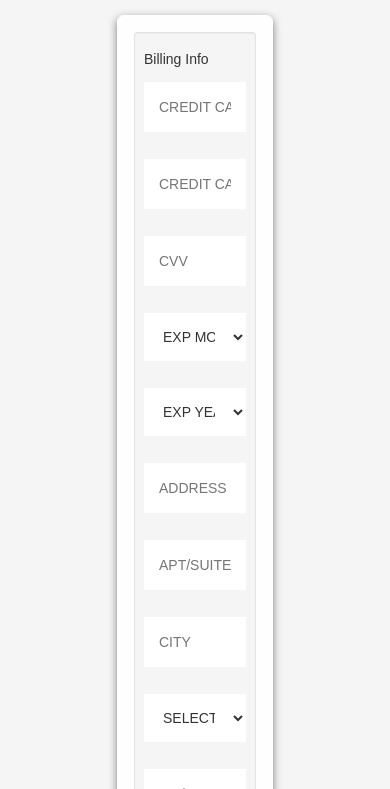
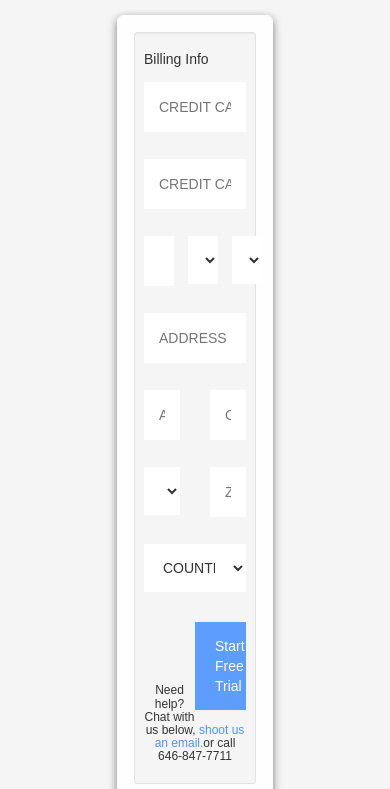
Before and after one commit to achandru/bootstrap_demo, a plain HTML site: page sample.html in a window 390 px wide. Shown: the part 55-844 px from the top of the page. Drawn offline with nearby package versions, Linux system fonts and the light colour scheme.

Commit message:
responsive

```diff
--- a/sample.html
+++ b/sample.html
@@ -129,16 +129,16 @@
             <h5>Billing Info</h5>
         </div>
         <div class="row">
-            <div class="col-sm-12" "col-xs-12" "col-md-12" "col-lg-12">
+            <div class="col-sm-12 col-xs-12 col-md-12 col-lg-12">
                 <input type="text" placeholder="CREDIT CARD NAME" name="cname" required>
             </div>
-            <div class="col-sm-12" "col-xs-12" "col-md-12" "col-lg-12">
+            <div class="col-sm-12 col-xs-12 col-md-12 col-lg-12">
                 <input type="text" placeholder="CREDIT CARD NUMBER" name="cnum" required>
             </div>
-            <div class="col-sm-4" "col-xs-4" "col-md-4" "col-lg-4">
+            <div class="col-sm-4 col-xs-4 col-md-4 col-lg-4">
                 <input type="text" placeholder="CVV" name="cvv" required>
             </div>
-            <div class="col-sm-4" "col-xs-4" "col-md-4" "col-lg-4">
+            <div class="col-sm-4 col-xs-4 col-md-4 col-lg-4">
                 <select id="expmon" name="expmonth" required>
                     <option value="">EXP MONTH</option>
                     <option value="a">01</option>
@@ -155,7 +155,7 @@
                     <option value="l">12</option>
                 </select>
             </div>
-            <div class="col-sm-4" "col-xs-4" "col-md-4" "col-lg-4">
+            <div class="col-sm-4 col-xs-4 col-md-4 col-lg-4">
                 <select id="stat" name="state" required>
                     <option value="">EXP YEAR</option>
                     <option value="a">2018</option>
@@ -172,16 +172,16 @@
                     <option value="l">2029</option>
                 </select>
             </div>
-            <div class="col-sm-12" "col-xs-12" "col-md-12" "col-lg-12">
+            <div class="col-sm-12 col-xs-12 col-md-12 col-lg-12">
                 <input type="text" placeholder="ADDRESS" name="addr" required>
             </div>
-            <div class="col-sm-6" "col-xs-6" "col-md-6" "col-lg-6">
+            <div class="col-sm-6 col-xs-6 col-md-6 col-lg-6">
                 <input type="text" placeholder="APT/SUITE" name="apt" required>
             </div>
-            <div class="col-sm-6" "col-xs-6" "col-md-6" "col-lg-6">
+            <div class="col-sm-6 col-xs-6 col-md-6 col-lg-6">
                 <input type="text" placeholder="CITY" name="city" required>
             </div>
-            <div class="col-sm-6" "col-xs-6" "col-md-6" "col-lg-6">
+            <div class="col-sm-6 col-xs-6 col-md-6 col-lg-6">
                 <select id="stat" name="state" required>
                     <option value="">SELECT STATE</option>
                     <option value="a">Andhra Pradesh</option>
@@ -215,10 +215,10 @@
                     <option value="tl">Telangana</option>
                 </select>
             </div>
-            <div class="col-sm-6" "col-xs-6" "col-md-6" "col-lg-6">
+            <div class="col-sm-6 col-xs-6 col-md-6 col-lg-6">
                 <input type="text" placeholder="ZIP/POSTAL" name="zip" required>
             </div>
-            <div class="col-sm-12" "col-xs-12" "col-md-12" "col-lg-12">
+            <div class="col-sm-12 col-xs-12 col-md-12 col-lg-12">
                 <select id="count" name="country" required>
                     <option value="">COUNTRY</option>
                     <option value="AU">Australia</option>
@@ -262,18 +262,5 @@
     </div>
 </div>
 </form>
-
-<script>
-    // Get the modal
-    var modal = document.getElementById('id01');
-
-    // When the user clicks anywhere outside of the modal, close it
-    window.onclick = function(event) {
-    if (event.target == modal) {
-        modal.style.display = "none";
-    }
-    }
-</script>
-
 </body>
 </html>
```
